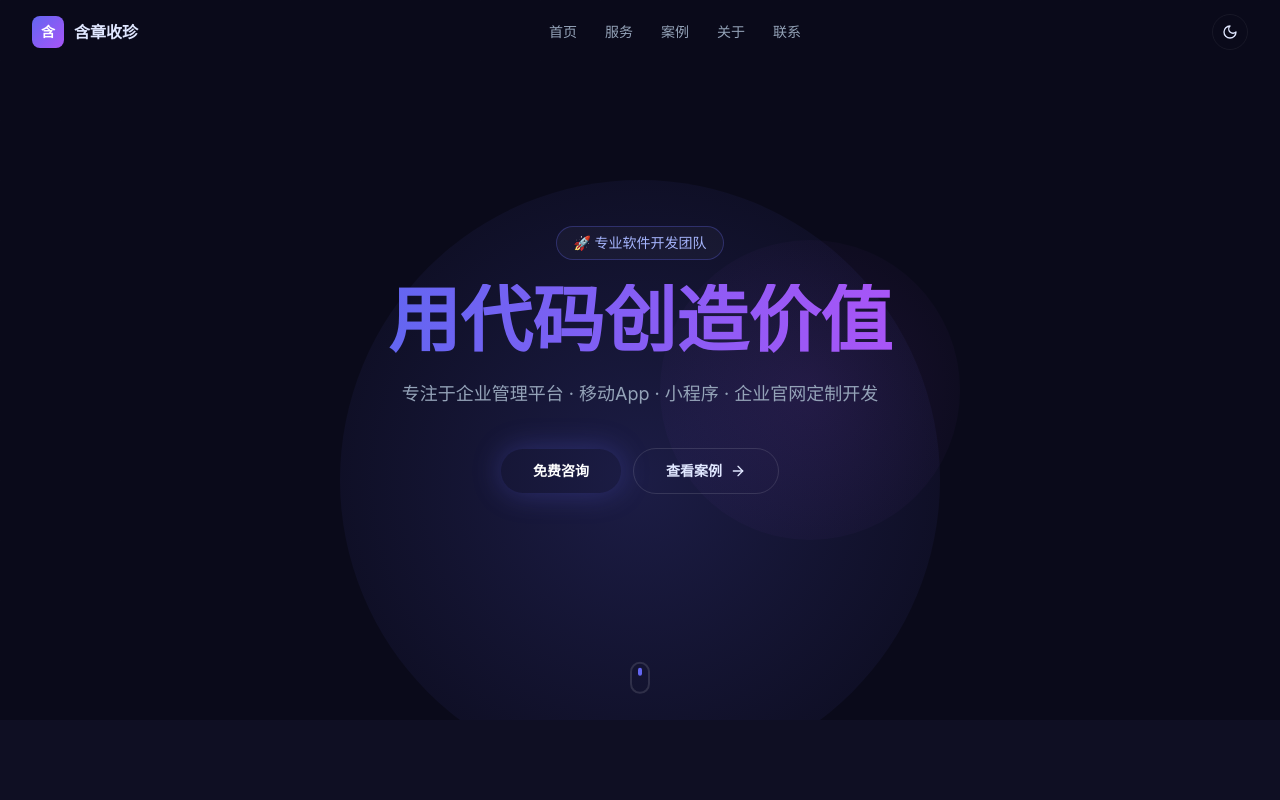
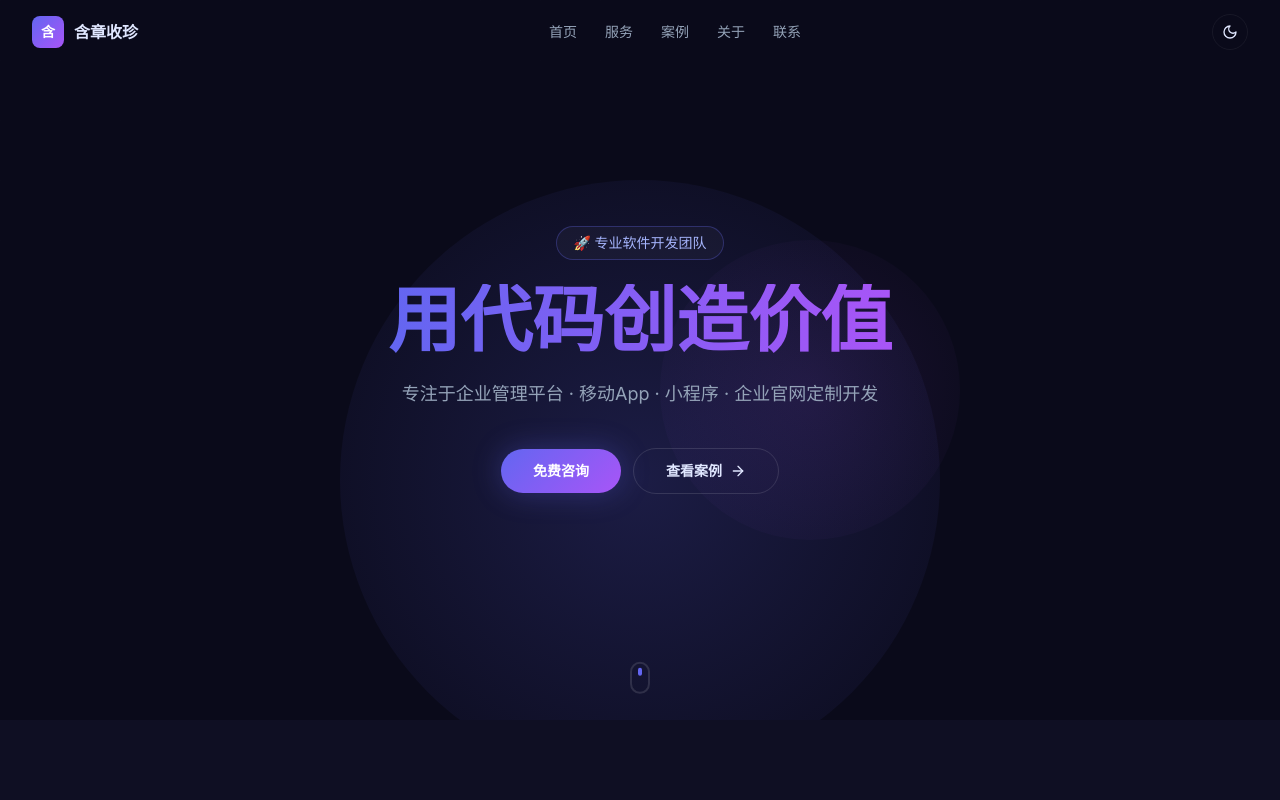
Before and after one commit to mominbin/hanzhangshouzhen, a Next.js app: page / in a window 1280 px wide. Shown: the top 800 px of the page. Built offline with nearby package versions, Linux system fonts and the light colour scheme.

Commit message:
fix: resolve light mode contrast issues - gradient-bg uses CTA gradient, card hover distinct from bg, placeholder styling, border visibility

```diff
--- a/app/globals.css
+++ b/app/globals.css
@@ -6,12 +6,12 @@
   --color-bg: #ffffff;
   --color-bg-secondary: #f8fafc;
   --color-card: #FFFFFF;
-  --color-card-hover: #f8fafc;
+  --color-card-hover: #f1f5f9;
   --color-text: #1e1b4b;
   --color-text-muted: #6b7280;
   --color-text-accent: #6366f1;
-  --color-border: #f1f5f9;
-  --color-border-hover: #e5e7eb;
+  --color-border: #e5e7eb;
+  --color-border-hover: #d1d5db;
   --color-nav-bg: rgba(255, 255, 255, 0.8);
   --color-hero-gradient: linear-gradient(135deg, #f8fafc, #f1f5f9, #faf5ff);
   --color-cta-bg: linear-gradient(135deg, #6366f1, #a855f7);
@@ -56,12 +56,21 @@ a {
   text-decoration: none;
 }
 
+::placeholder {
+  color: #9ca3af;
+  opacity: 1;
+}
+
+.dark ::placeholder {
+  color: #64748b;
+}
+
 .gradient-text {
   @apply bg-clip-text text-transparent bg-gradient-to-r from-primary to-accent;
 }
 
 .gradient-bg {
-  background: var(--color-hero-gradient);
+  background: var(--color-cta-bg);
 }
 
 .card {
```
